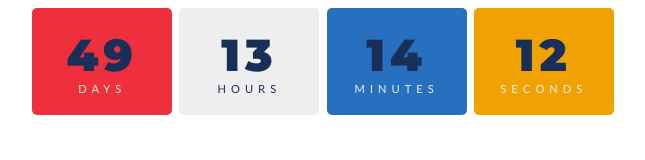
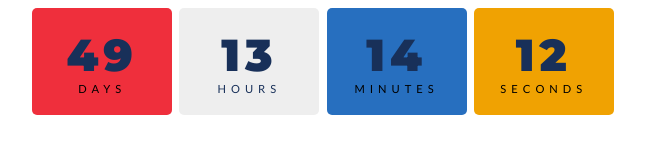
Before and after one commit to YashrajChoudhary/notion-s_widgets, a plain HTML site: page Countdown.html in a window 1280 px wide. Shown: the whole page, without its empty margins (317-962 px from the left). Drawn offline with Linux system fonts and the light colour scheme.

Commit message:
Update Countdown.html

```diff
--- a/Countdown.html
+++ b/Countdown.html
@@ -12,7 +12,7 @@ body{
 }
 
 #timer {
-  color: #eeeeee;
+  color: #000000;
   text-align: center;
   text-transform: uppercase;
   font-family: 'Lato', sans-serif;
```
